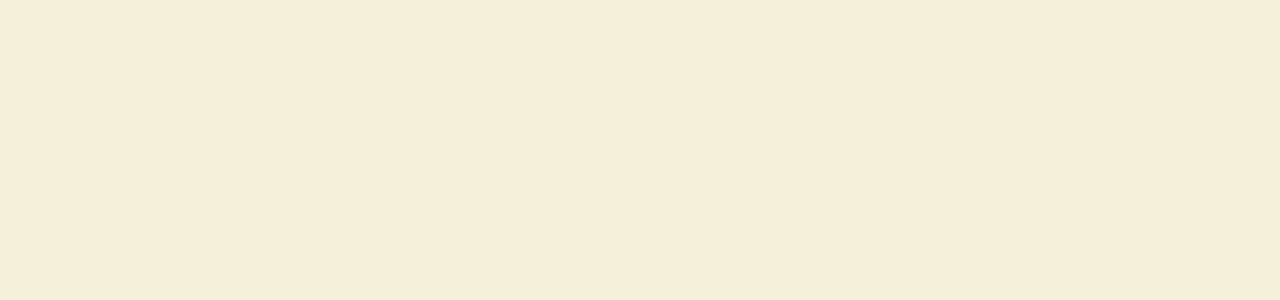
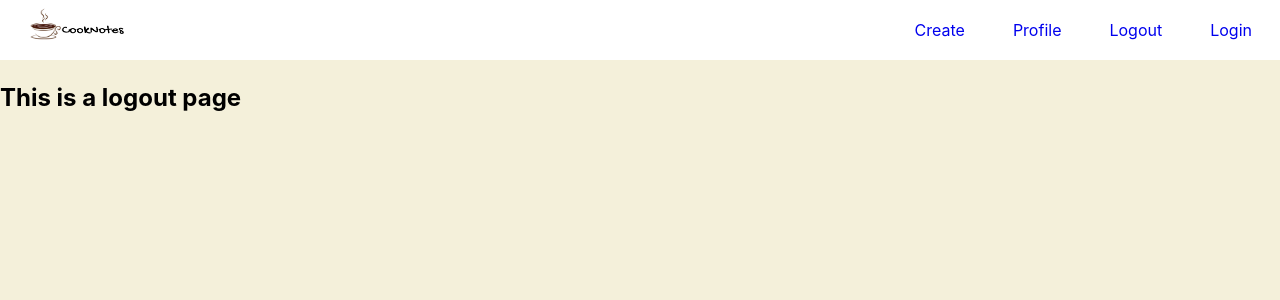
Before and after one commit to miku-wwl/recipe-react, a React (Vite) app: page /logout in a window 1280 px wide. Before the commit this address had no page. Shown: the top 300 px of the page. Built offline with nearby package versions, Linux system fonts and the light colour scheme.

Commit message:
feat:create Logout view and add it to route

```diff
--- a/src/App.tsx
+++ b/src/App.tsx
@@ -5,24 +5,25 @@ import Create from './views/Create';
 import Profile from './views/Profile';
 import Login from './views/Login';
 import Single from './views/Single';
+import Logout from './views/Logout';
 
 function App() {
-
   return (
     <>
       <Router>
         <Routes>
           <Route element={<Layout />}>
-            <Route path='/' element={<Home />} />
-            <Route path='/single' element={<Single />} />
-            <Route path='/create' element={<Create />}/>
-            <Route path='/profile' element={<Profile />} />
-            <Route path='/login' element={<Login />} />
+            <Route path="/" element={<Home />} />
+            <Route path="/single" element={<Single />} />
+            <Route path="/create" element={<Create />} />
+            <Route path="/profile" element={<Profile />} />
+            <Route path="/logout" element={<Logout />} />
+            <Route path="/login" element={<Login />} />
           </Route>
         </Routes>
       </Router>
     </>
-  )
+  );
 }
 
-export default App
+export default App;
--- a/src/views/Layout.tsx
+++ b/src/views/Layout.tsx
@@ -1,4 +1,4 @@
-import { Link, Outlet } from "react-router-dom";
+import {Link, Outlet} from 'react-router-dom';
 
 const Layout = () => {
   return (
@@ -12,13 +12,24 @@ const Layout = () => {
               </Link>
             </li>
             <li className="nav-list-item">
-              <Link to="/create" className="nav-link">Create</Link>
+              <Link to="/create" className="nav-link">
+                Create
+              </Link>
             </li>
             <li className="nav-list-item">
-              <Link to="/profile" className="nav-link">Profile</Link>
+              <Link to="/profile" className="nav-link">
+                Profile
+              </Link>
             </li>
             <li className="nav-list-item">
-              <Link to="/login" className="nav-link">Login</Link>
+              <Link to="/logout" className="nav-link">
+                Logout
+              </Link>
+            </li>
+            <li className="nav-list-item">
+              <Link to="/login" className="nav-link">
+                Login
+              </Link>
             </li>
           </ul>
         </nav>
@@ -26,11 +37,9 @@ const Layout = () => {
       <main>
         <Outlet />
       </main>
-      <footer>
-
-      </footer>
+      <footer></footer>
     </>
   );
-}
+};
 
 export default Layout;
--- /dev/null
+++ b/src/views/Logout.tsx
@@ -0,0 +1,9 @@
+const Logout = () => {
+  return (
+    <>
+      <h2>This is a logout page</h2>
+    </>
+  );
+};
+
+export default Logout;
```
